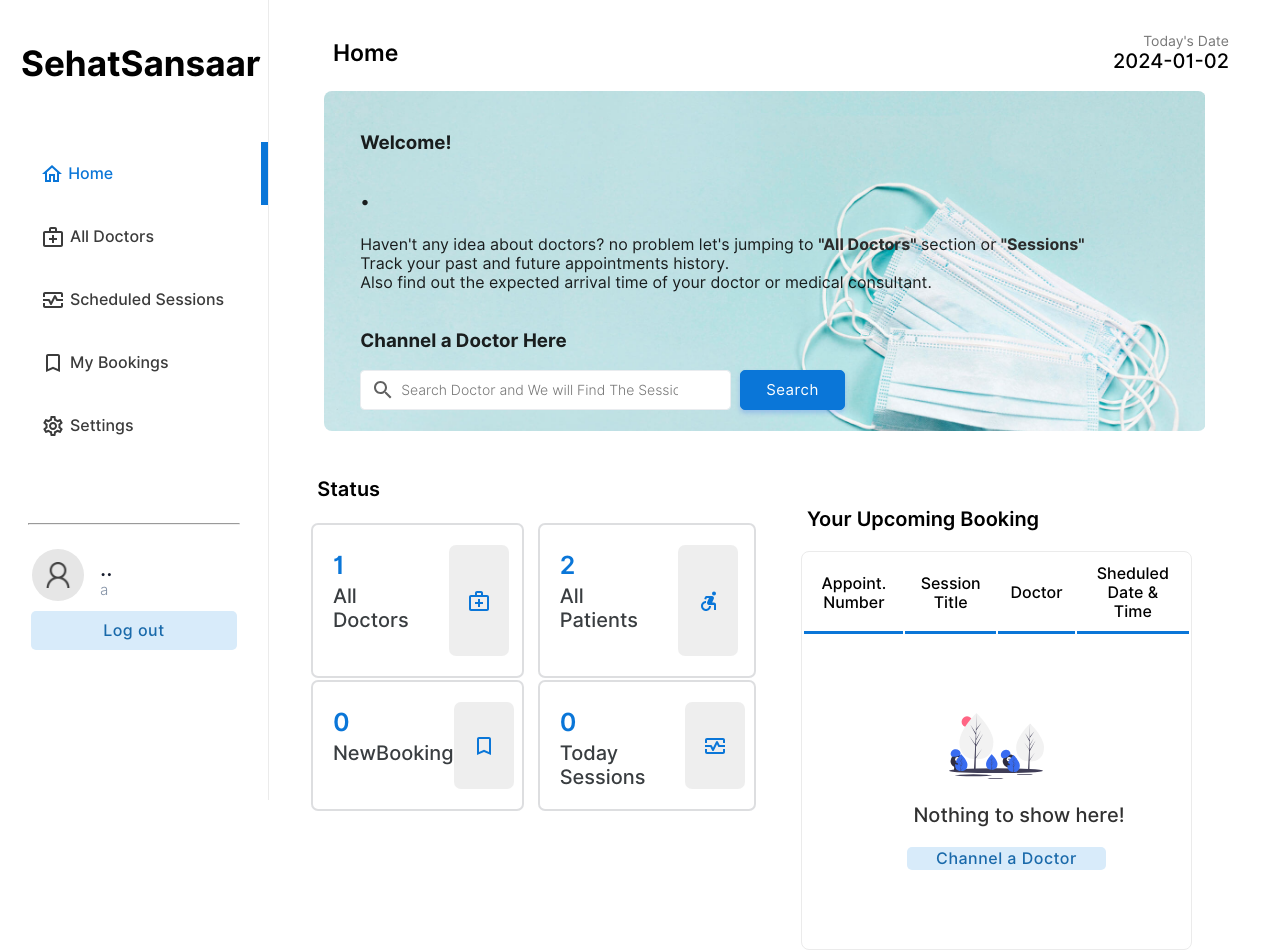
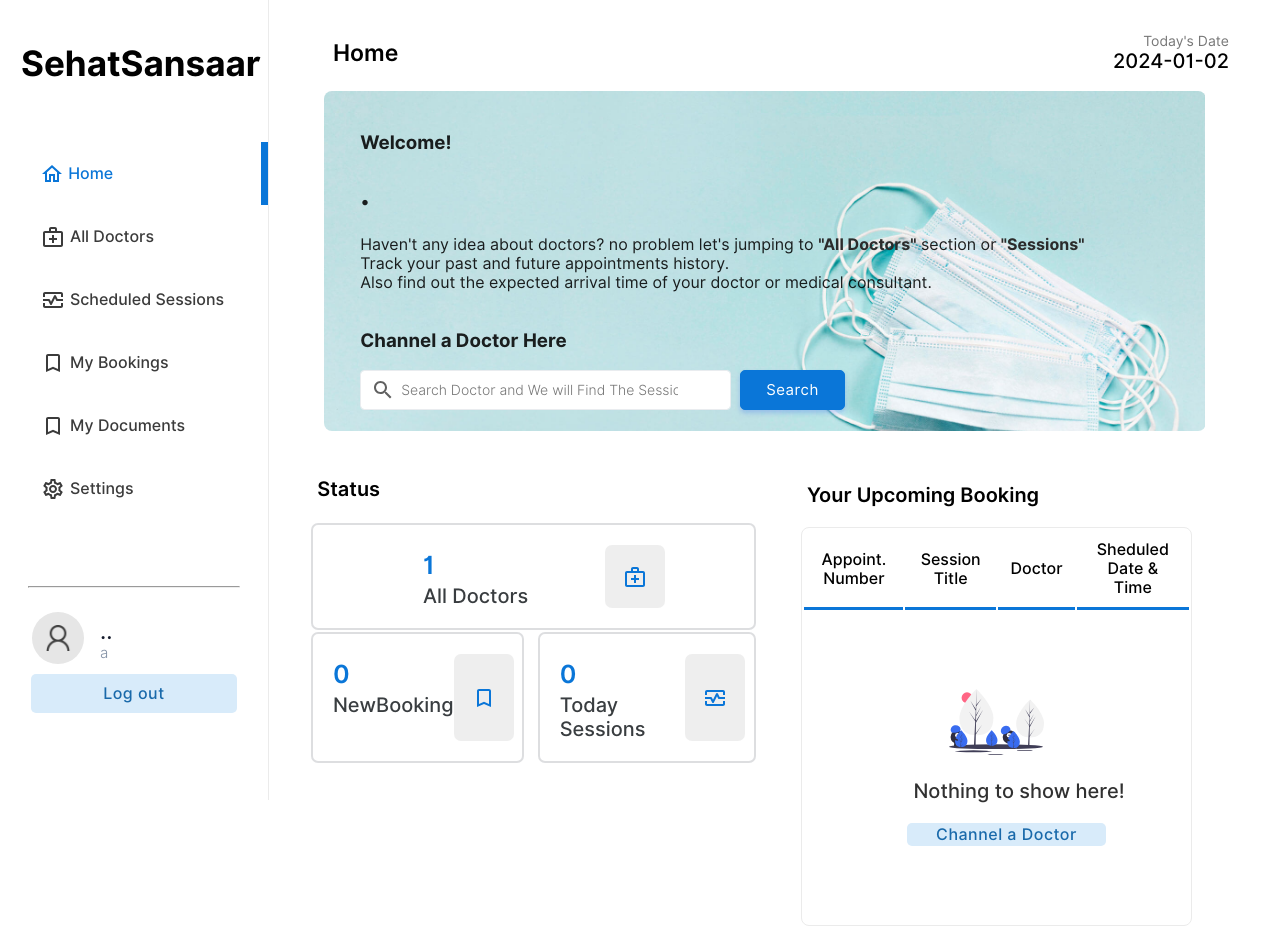
Before and after one commit to Sehat-Sansar/main-site, a PHP site: page /patient/index.php in a window 1280 px wide. After the commit the page ends 926 px from the top, so only its background shows below. Run offline with PHP 8.4, Linux system fonts and the light colour scheme; a user stored in the database is signed in; data comes from the database, SQL or seed files in the repository; data that the repository does not hold is empty.

Commit message:
Patients Login Dashboard Status      All Patients nhi dikhna All Doctor      Session delete Schedule Session delete ----Document Upload add      Medical Records

```diff
--- a/css/main.css
+++ b/css/main.css
@@ -374,6 +374,9 @@ input[type=search]:focus {
 .menu-icon-appoinment{
   background-image: url('../img/icons/book.svg');
 }
+.menu-icon-document{
+  background-image: url('../img/icons/book.svg');
+}
 .menu-icon-patient{
   background-image: url('../img/icons/patients.svg');
 }
--- a/patient/appointment.php
+++ b/patient/appointment.php
@@ -105,6 +105,11 @@
                 <tr class="menu-row" >
                     <td class="menu-btn menu-icon-appoinment  menu-active menu-icon-appoinment-active">
                         <a href="appointment.php" class="non-style-link-menu non-style-link-menu-active"><div><p class="menu-text">My Bookings</p></a></div>
+                    </td>
+                </tr>
+                <tr class="menu-row" >
+                    <td class="menu-btn menu-icon-appoinment">
+                        <a href="appointment.php" class="non-style-link-menu"><div><p class="menu-text">My Documents</p></a></div>
                     </td>
                 </tr>
                 <tr class="menu-row" >
--- a/patient/doctors.php
+++ b/patient/doctors.php
@@ -73,6 +73,11 @@
                 <tr class="menu-row" >
                     <td class="menu-btn menu-icon-appoinment">
                         <a href="appointment.php" class="non-style-link-menu"><div><p class="menu-text">My Bookings</p></a></div>
+                    </td>
+                </tr>
+                <tr class="menu-row" >
+                    <td class="menu-btn menu-icon-appoinment">
+                        <a href="appointment.php" class="non-style-link-menu"><div><p class="menu-text">My Documents</p></a></div>
                     </td>
                 </tr>
                 <tr class="menu-row" >
--- a/patient/index.php
+++ b/patient/index.php
@@ -89,6 +89,11 @@
                 <tr class="menu-row" >
                     <td class="menu-btn menu-icon-appoinment">
                         <a href="appointment.php" class="non-style-link-menu"><div><p class="menu-text">My Bookings</p></a></div>
+                    </td>
+                </tr>
+                <tr class="menu-row" >
+                    <td class="menu-btn menu-icon-appoinment">
+                        <a href="appointment.php" class="non-style-link-menu"><div><p class="menu-text">My Documents</p></a></div>
                     </td>
                 </tr>
                 <tr class="menu-row" >
@@ -226,9 +231,9 @@
                                                 </td>
                                             </tr>
                                             <tr>
-                                                <td style="width: 25%;">
-                                                    <div  class="dashboard-items"  style="padding:20px;margin:auto;width:95%;display: flex">
-                                                        <div>
+                                                <td style="width: 25%;" colspan=2>
+                                                    <div  class="dashboard-items"  style="padding:20px;margin:auto;width:97.5%;display: flex">
+                                                        <div style="margin-left:90px;">
                                                                 <div class="h1-dashboard">
                                                                     <?php    echo $doctorrow->num_rows  ?>
                                                                 </div><br>
@@ -237,19 +242,6 @@
                                                                 </div>
                                                         </div>
                                                                 <div class="btn-icon-back dashboard-icons" style="background-image: url('../img/icons/doctors-hover.svg');"></div>
-                                                    </div>
-                                                </td>
-                                                <td style="width: 25%;">
-                                                    <div  class="dashboard-items"  style="padding:20px;margin:auto;width:95%;display: flex;">
-                                                        <div>
-                                                                <div class="h1-dashboard">
-                                                                    <?php    echo $patientrow->num_rows  ?>
-                                                                </div><br>
-                                                                <div class="h3-dashboard">
-                                                                    All Patients &nbsp;&nbsp;&nbsp;&nbsp;&nbsp;
-                                                                </div>
-                                                        </div>
-                                                                <div class="btn-icon-back dashboard-icons" style="background-image: url('../img/icons/patients-hover.svg');"></div>
                                                     </div>
                                                 </td>
                                                 </tr>
--- a/patient/patient.php
+++ b/patient/patient.php
@@ -81,6 +81,11 @@
                 <tr class="menu-row" >
                     <td class="menu-btn menu-icon-patient menu-active menu-icon-patient-active">
                         <a href="patient.php" class="non-style-link-menu  non-style-link-menu-active"><div><p class="menu-text">My Patients</p></a></div>
+                    </td>
+                </tr>
+                <tr class="menu-row" >
+                    <td class="menu-btn menu-icon-appoinment">
+                        <a href="documents.php" class="non-style-link-menu"><div><p class="menu-text">My Documents</p></a></div>
                     </td>
                 </tr>
                 <tr class="menu-row" >
--- a/patient/schedule.php
+++ b/patient/schedule.php
@@ -88,6 +88,11 @@
                 <tr class="menu-row" >
                     <td class="menu-btn menu-icon-appoinment">
                         <a href="appointment.php" class="non-style-link-menu"><div><p class="menu-text">My Bookings</p></a></div>
+                    </td>
+                </tr>
+                <tr class="menu-row" >
+                    <td class="menu-btn menu-icon-appoinment">
+                        <a href="appointment.php" class="non-style-link-menu"><div><p class="menu-text">My Documents</p></a></div>
                     </td>
                 </tr>
                 <tr class="menu-row" >
```
Also changed, not shown: img/icons/prescribe.svg.
